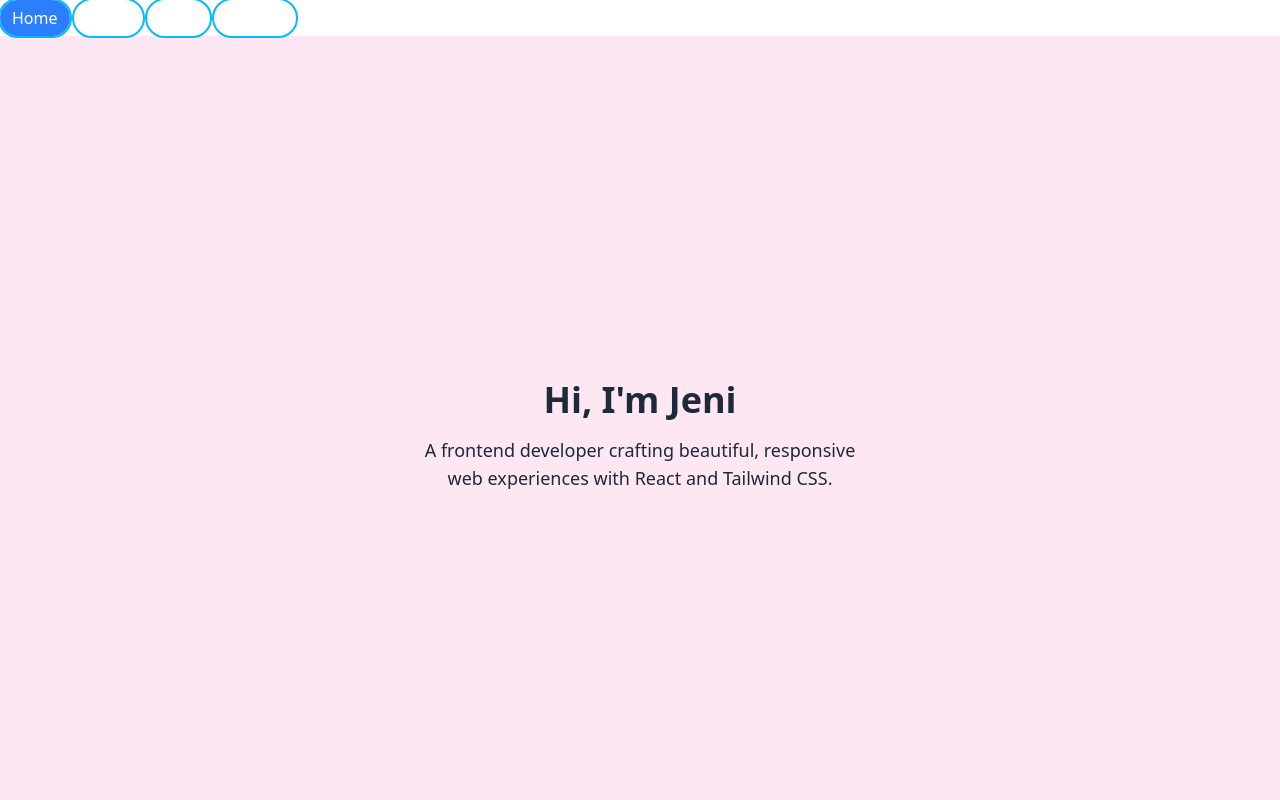
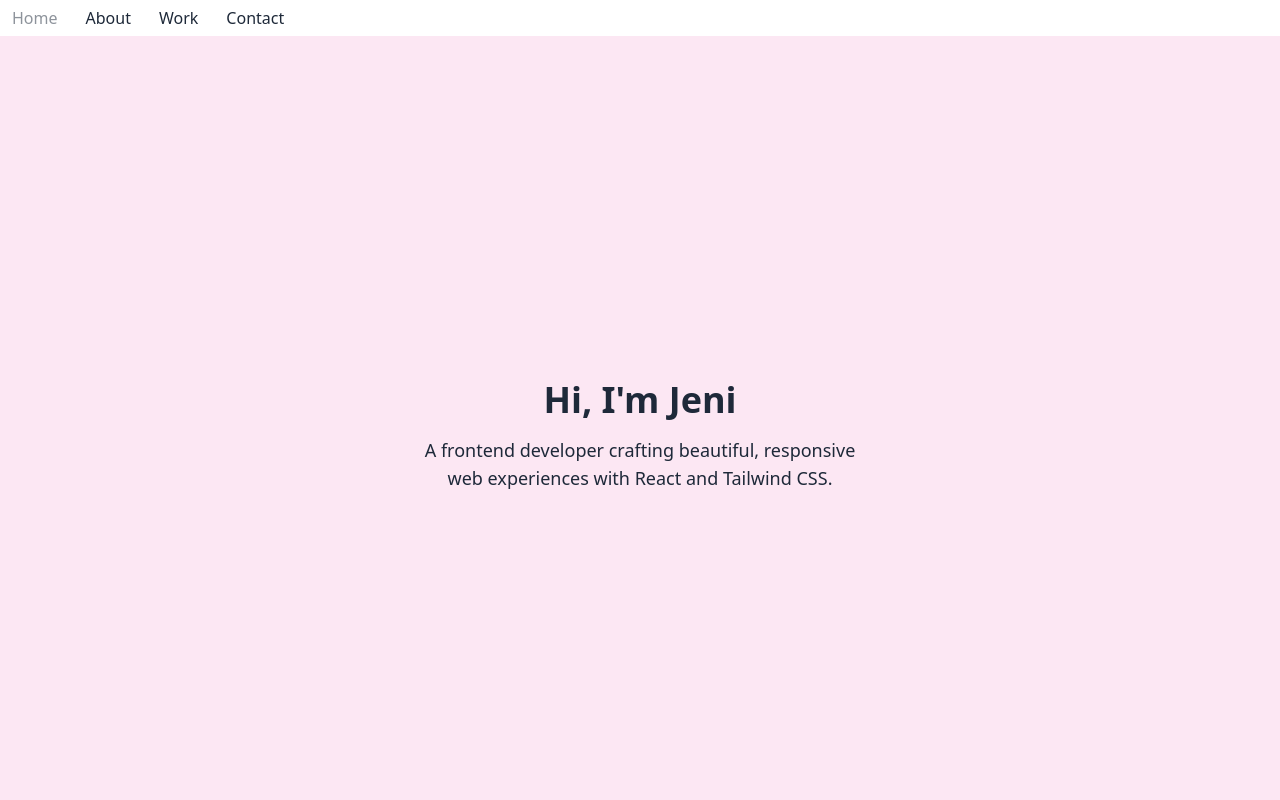
Before and after one commit to Jeniya14/my-portfolio, a React (Vite) app: page / in a window 1280 px wide. Shown: the top 800 px of the page. Built offline with nearby package versions, Linux system fonts and the light colour scheme.

Commit message:
navbar update

```diff
--- a/src/section/Navbar.jsx
+++ b/src/section/Navbar.jsx
@@ -17,7 +17,7 @@ const Navbar = () => {
          <button
           key={ele.id}
           onClick={()=>setActiveTab(ele.id)}
-          className={` ${activeTab ===  ele.id ? "bg-blue-500" : "hover:opacity-50"} rounded-full px-3 py-1.5 font-medium text-white  outline-2 outline-sky-400 focus-visible:outline`}
+          className={` ${activeTab ===  ele.id ? "opacity-50" : "hover:bg-blue-500"} rounded-full px-3 py-1.5 font-medium text-zinc  `}
           >
         {ele.label}
          </button>
```
